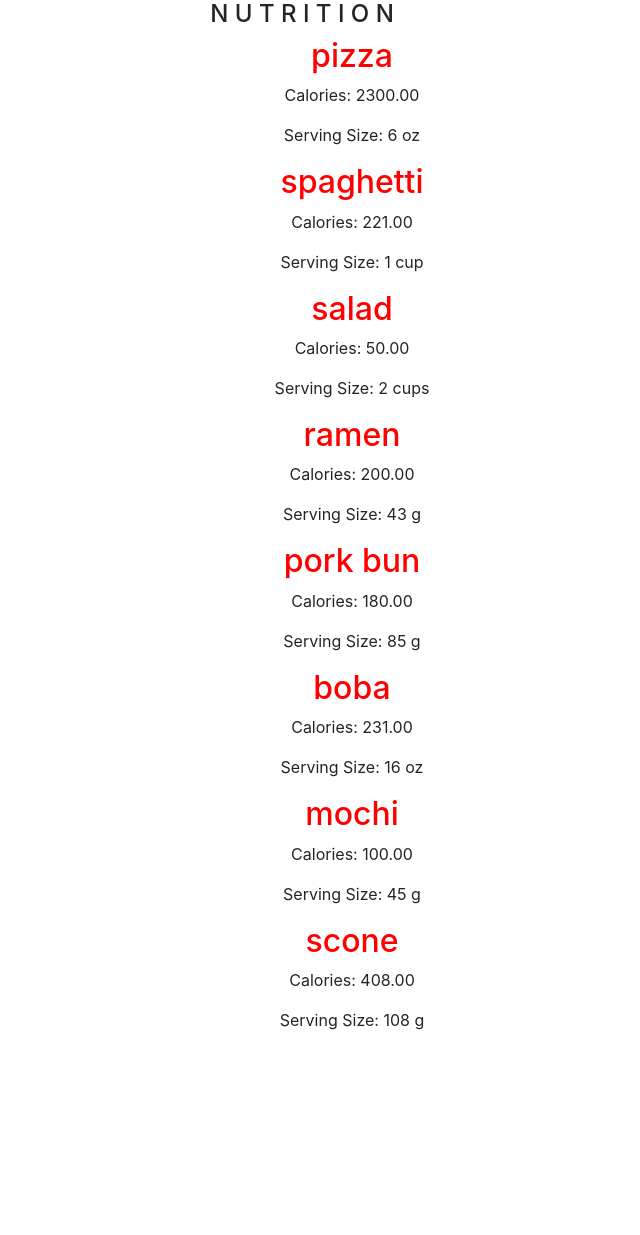
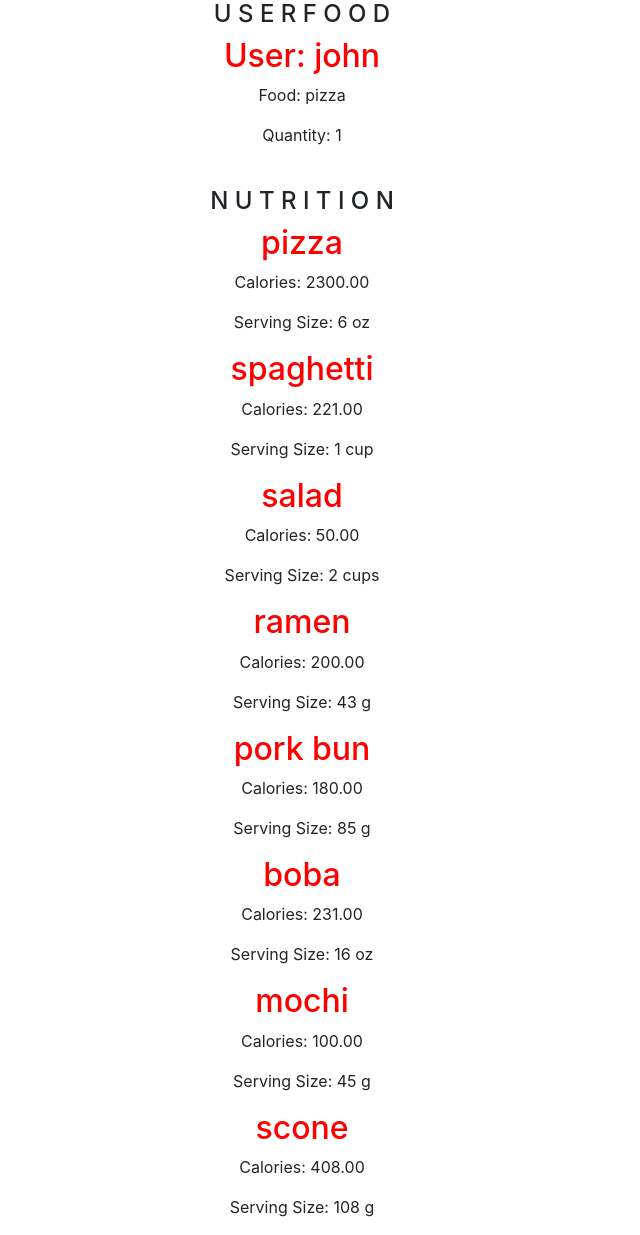
Before and after one commit to anniefanggg/Django_actual, a Django app: page /main/ in a window 1280 px wide. Shown: the whole page, without its empty margins (338-978 px from the left). Before the commit the page ends 1030 px from the top, so only its background shows below. Run offline with Django 3.2, Linux system fonts and the light colour scheme; data comes from the database, SQL or seed files in the repository; some libraries are stand-ins or nearby versions.

Commit message:
Hopefully final commit

```diff
--- a/CalorieCounter/admin.py
+++ b/CalorieCounter/admin.py
@@ -1,5 +1,8 @@
 from django.contrib import admin
 from .models import UserProfile, Food, UserFood
+from django.contrib.auth.models import User
+
+# user = User.objects.create_user('john', 'john@gmail.com', 'johnpassword')
 
 # Register your models here.
 
--- a/CalorieCounter/models.py
+++ b/CalorieCounter/models.py
@@ -3,12 +3,13 @@ from django.contrib.auth.models import User
 
 # Create your models here.
 
-#create models, user porfile that adds to user model, food model
+#create models, user profile that adds to user model, food model
 
 class UserProfile(models.Model):
     user = models.OneToOneField(User, null=True, on_delete=models.CASCADE)
     userName = models.CharField(max_length=200, null=True)
     userEmail = models.CharField(max_length=200, null=True)
+    userPassword = models.CharField(max_length=200, null=True)
 
     def __str__ (self):
         return str(self.userName)
@@ -22,6 +23,8 @@ class Food(models.Model):
         return str(self.foodName)
 
 class UserFood(models.Model):
-    user = models.ManyToManyField(UserProfile, blank=True)
-    food = models.ManyToManyField(Food)
+    user = models.ForeignKey(User, on_delete=models.CASCADE)
+    food = models.ForeignKey(Food, on_delete=models.CASCADE)
     quantity = models.IntegerField(default=1, null=True, blank=True)
+    def __str__ (self):
+        return str(self.food) + " " + str(self.user)
--- a/CalorieCounter/templates/CalorieCounter/mainView.html
+++ b/CalorieCounter/templates/CalorieCounter/mainView.html
@@ -16,14 +16,35 @@
     </head>
 
     <body>
-    <center><h4>N U T R I T I O N</h4>
+    <center><h4>U S E R F O O D</h4>
+    {% for i in total %}
+    <div class="row justify-content-center">
+      <div class="col-md-6">
+        <!-- media is the combined image and text -->
+        <div class="media">
+          <!-- on left is the image -->
+          <div class="media-left">
+          </div>
+          <!-- on the right of image is corresponding text -->
+          <div class="media-body">
+            <h2 class="media-heading" style="color:red"> User: {{i.user}}</h2>
+            <p> Food: {{i.food}} </p>
+            <p> Quantity: {{i.quantity}} </p>
+          </div>
+        </div>
+      </div>
+    </div>
+    {% endfor %}
+
+    <br>
+    <h4>N U T R I T I O N</h4>
     {% for food in foods %}
     <div class="row justify-content-center">
       <div class="col-md-6">
         <!-- media is the combined image and text -->
         <div class="media">
           <!-- on left is the image -->
-          <div class="media-left" style="padding-left:100px">
+          <div class="media-left">
           </div>
           <!-- on the right of image is corresponding text -->
           <div class="media-body">
--- a/CalorieCounter/views.py
+++ b/CalorieCounter/views.py
@@ -39,8 +39,6 @@ def welcomeView(request):
     return HttpResponse(template.render({}, request))
 
 def mainView(request):
-    # picture displaying day's calories (circle updates according to amount eaten),
-    # input box for calories eaten
     template = loader.get_template('CalorieCounter/mainView.html')
     foods = Food.objects.all()
     total = UserFood.objects.all()
```
Also changed, not shown: CalorieCounter/migrations/0003_auto_20210413_0923.py (added), CalorieCounter/migrations/0004_auto_20210413_0927.py (added), db.sqlite3.
